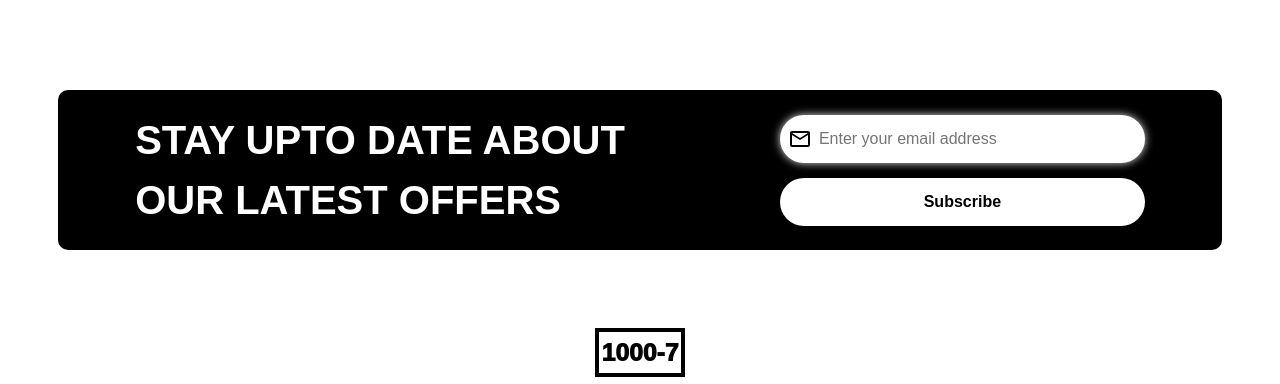
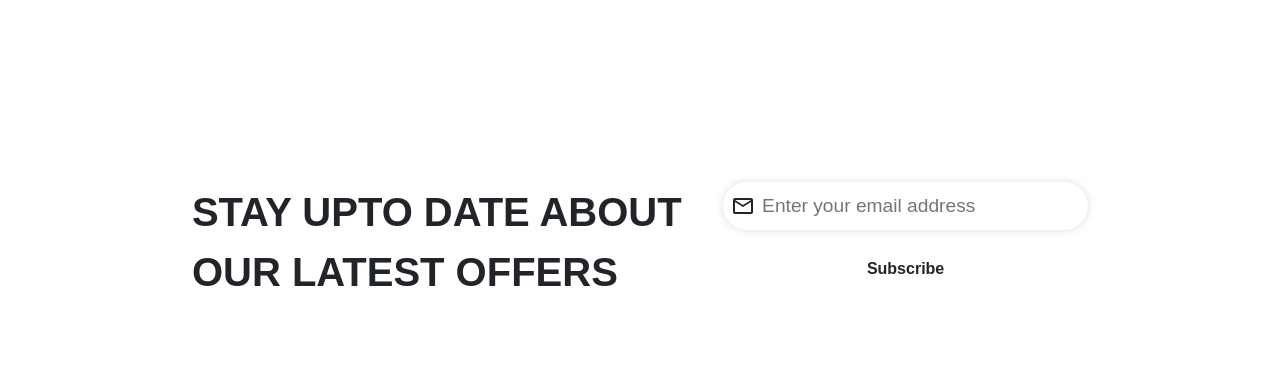
Before and after one commit to Whittnee/1000-7, a React (Vite) app: page / in a window 1280 px wide. Shown: the part 214-598 px from the top of the page. Built offline with nearby package versions, Linux system fonts and the light colour scheme.

Commit message:
update: updated newsletter component

```diff
--- /dev/null
+++ b/src/components/newsletter/index.ts
@@ -0,0 +1 @@
+export { Newsletter } from './newsletter'
--- a/src/components/newsletter/newsletter.module.scss
+++ b/src/components/newsletter/newsletter.module.scss
@@ -1,25 +1,24 @@
-.article {
-  display: flex;
-  align-items: center;
-  justify-content: center;
-  background-color: white;
-  height: 25vh;
+.newsletter {
+  background-color: var(--accent-color);
+  border-radius: 15px;
+  padding: 2rem 3.5rem;
+  margin: 5rem 3.6rem;
 }
 
-
-.contentWrapper {
+.content {
   display: flex;
   flex-direction: row;
-  background-color: black;
-  border-radius: 10px;
-  height: 10rem;
-  width: 100%;
-  align-items: center;
   justify-content: space-around;
 }
 
+.form {
+  display: flex;
+  flex-direction: column;
+  gap: 15px
+}
+
 .inputWrapper {
-  background-color: white;
+  background-color: var(--bg-color);
   box-shadow: 0 0 8px #ddd;
   border-radius: 50px;
   display: flex;
@@ -33,40 +32,37 @@
     border: none;
     height: 100%;
     margin-left: 5px;
-    font-size: 1rem;
+    font-size: 1.2rem;
     &:focus {
       outline: none;
     }
   }
-
-}
-
-.form {
-  display: flex;
-  flex-direction: column;
-  gap: 15px
 }
 
 .text {
-  color: white;
+  color: var(--text-color);
   text-transform: uppercase;
-  font-size: clamp(2rem, 1.7971rem + 0.907vw, 2.5rem);
+  font-size: clamp(2rem, -0.3704rem + 3.7037vw, 2.5rem);
   font-weight: 800;
 }
 
 .button {
   border-radius: 50px;
-  background-color: white;
+  background-color: var(--bg-color);
+  color: var(--accent-color);
   border: none;
-  cursor: pointer;
   height: 3rem;
-
   font-size: 1rem;
   font-weight: bold;
+  transition: background-color 0.3s ease, color 0.3s ease;
+  &:hover {
+    background-color: var(--accent-hover-color);
+    color: var(--text-color);
+  }
 }
 
 .emailIcon {
-  color: black;
+  color: var(--accent-color);
   height: 1.5rem;
   width: 1.5rem;
 }
--- a/src/components/newsletter/newsletter.tsx
+++ b/src/components/newsletter/newsletter.tsx
@@ -1,24 +1,31 @@
-import { MdOutlineEmail } from 'react-icons/md'
-import styles from './newsletter.module.scss'
+import { MdOutlineEmail } from "react-icons/md";
+import styles from "./newsletter.module.scss";
+import { FC } from "react";
 
-export const Newsletter = () => {
+export const Newsletter: FC = () => {
   return (
-    <article className={styles.article}>
-      <div className={styles.contentWrapper}>
-      <h3 className={styles.text}>stay upto date about <br/> our latest offers</h3>
+    <article className={styles.newsletter}>
+      <div className={styles.content}>
+        <h3 className={styles.text}>
+          stay upto date about <br /> our latest offers
+        </h3>
         <form className={styles.form}>
-        <label htmlFor="emailInput" style={{display: 'none'}}>Email</label>
+          <label htmlFor="emailInput" style={{ display: "none" }}>
+            Email
+          </label>
           <div className={styles.inputWrapper}>
-          <MdOutlineEmail className={styles.emailIcon}/>
+            <MdOutlineEmail className={styles.emailIcon} />
             <input
               type="email"
               id="emailInput"
               placeholder="Enter your email address"
             />
           </div>
-        <button className={styles.button} type="submit">Subscribe</button>
+          <button className={styles.button} type="submit">
+            Subscribe
+          </button>
         </form>
       </div>
     </article>
-  )
-}
+  );
+};
```
Lines whose indentation alone changed are shown as unchanged.
